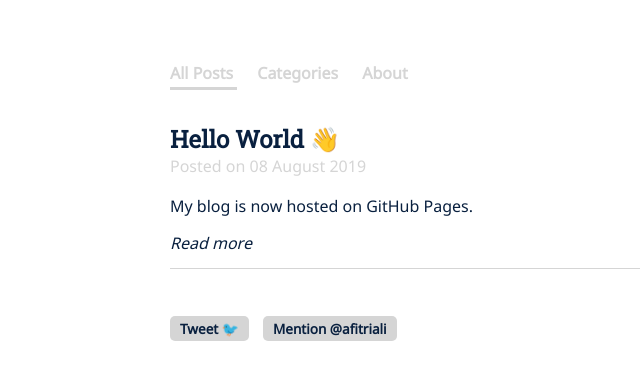
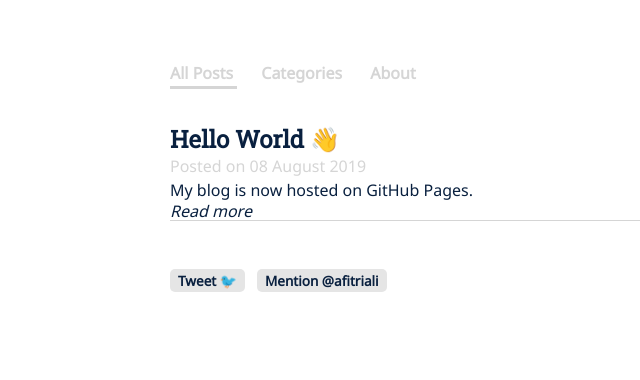
Before and after one commit to xfltrt/xfltrt.github.io, a Jekyll site: the page built from index.html, in a window 1280 px wide. Shown: the top 380 px of the page, without its empty margins (120-760 px from the left). Built offline with Jekyll 4.4.1, drawn with Linux system fonts in a browser that asks for light colours; comment, search, counter and statistics services are not loaded.

Commit message:
Update main.scss

```diff
--- a/_sass/main.scss
+++ b/_sass/main.scss
@@ -37,7 +37,7 @@
 nav a {
   color: var(--colour-gray);
   font-weight: 700;
-  margin: 0 20px 0 0;
+  margin: 0 24px 0 0;
   padding: 0 0 6px 0;
   text-decoration: none;
 }
@@ -48,7 +48,7 @@
 
 .current {
   border-bottom: 3px solid;
-  padding: 0 0 3px 0;
+  padding: 0 0 2px 0;
 }
 
 #posts a {
@@ -65,7 +65,7 @@
 }
 
 .post p {
-  margin-top: 0;
+  margin: 0;
 }
 
 .details {
@@ -77,12 +77,12 @@
 }
 
 footer a {
-  background: var(--colour-gray);
+  background: #e5e5e5;
   border-radius: 5px;
   font-size: 0.85rem;
   font-weight: 700;
   color: var(--colour-dark);
-  margin-right: 10px;
-  padding: 3px 10px;
+  margin-right: 8px;
+  padding: 2px 8px;
   text-decoration: none;
 }
```
